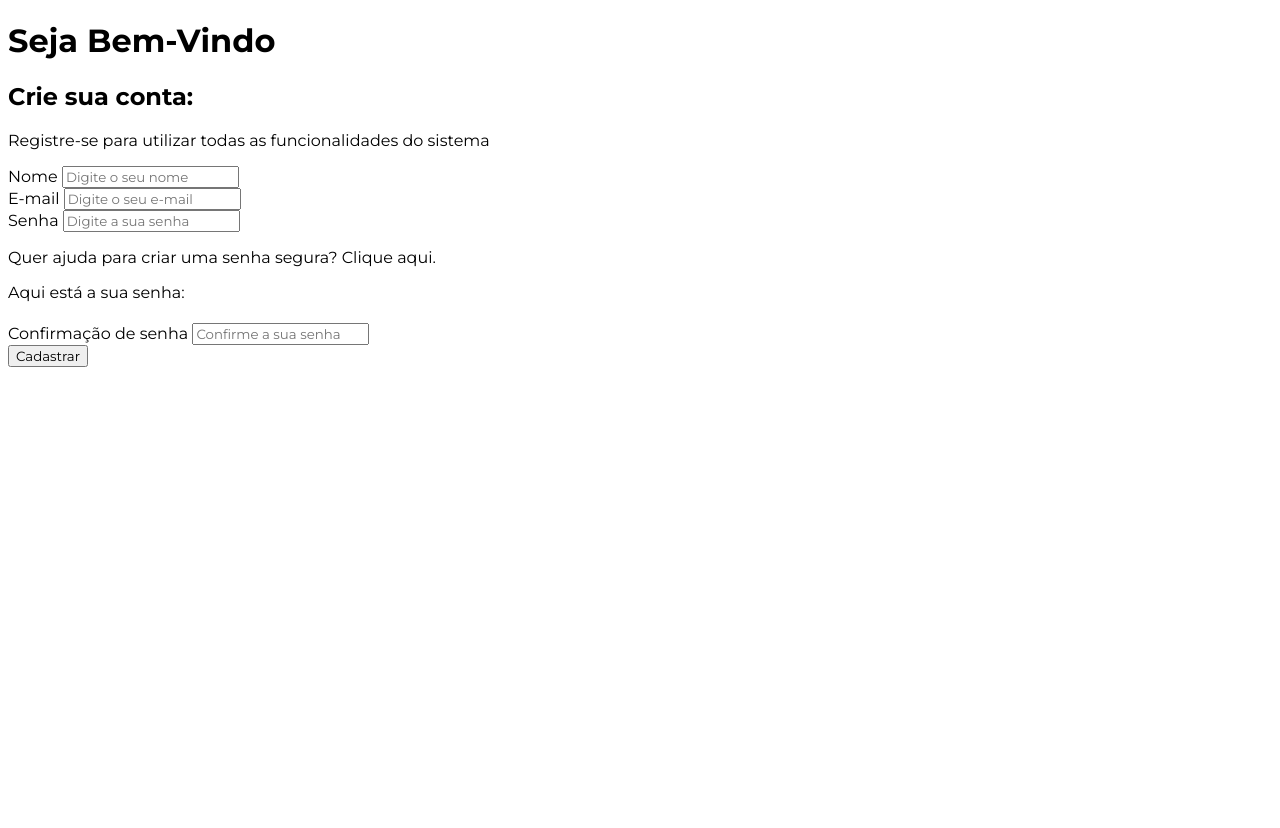
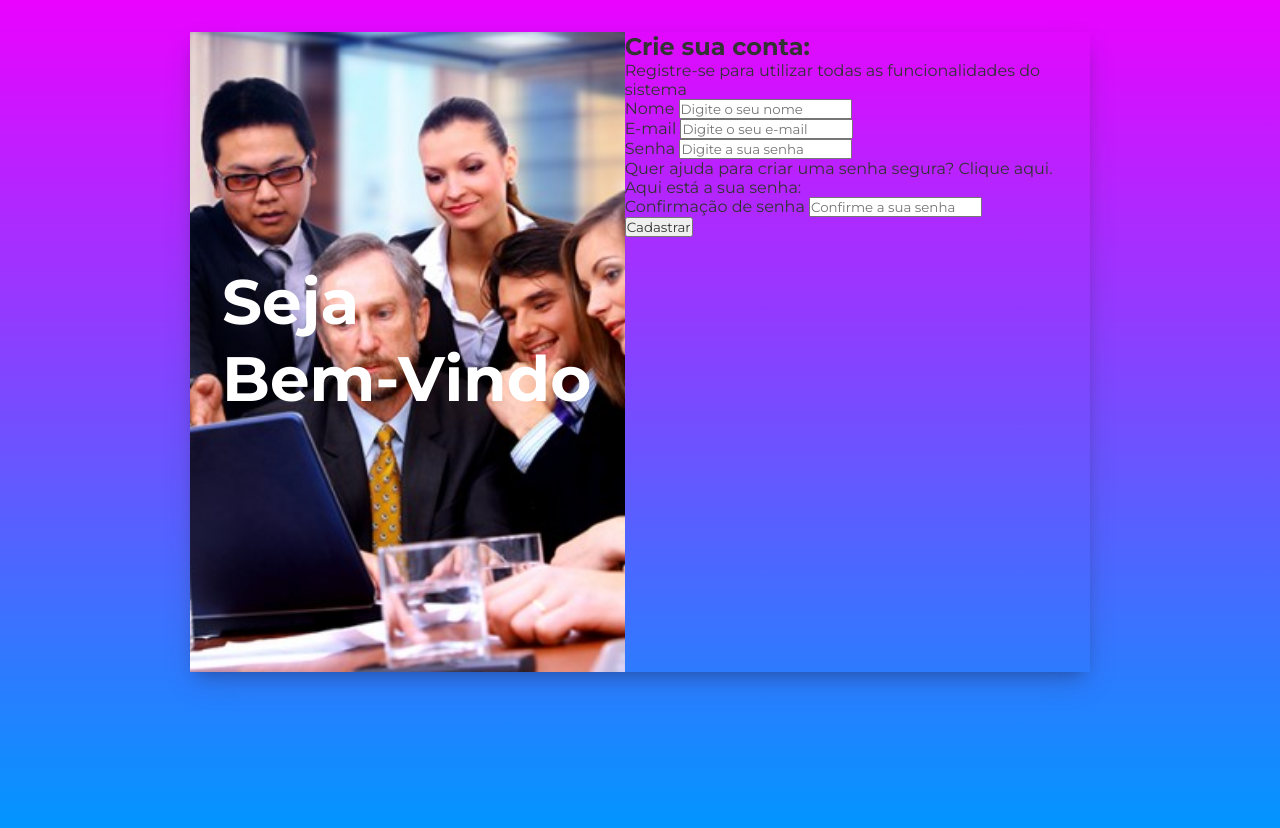
Before and after one commit to DougConceicao/GeradorDeSenhas, a plain HTML site: page index.html in a window 1280 px wide. Before the commit the page ends 800 px from the top, so only its background shows below. Drawn offline with Linux system fonts and the light colour scheme.

Commit message:
1 parte CSS

```diff
--- a/CSS/style.css
+++ b/CSS/style.css
@@ -1,3 +1,51 @@
 * {
-    font-family: 'Montserrat', sans-serif;;
+    font-family: 'Montserrat', sans-serif;
+    padding: 0;
+    margin: 0;
+    box-sizing: border-box;
+    color: #333;
 }
+
+html, body {
+    height: auto;
+    min-height: 100vh;
+}
+
+html {
+    background: linear-gradient(180deg, #ea03ff 0%, #0097ff 100%);
+}
+
+input:focus {
+    outline: none;
+}
+
+#register-container {
+    max-width: 900px;
+    min-height: 80vh;
+    margin: 2rem auto;
+    display: flex;
+    box-shadow: rgba(50,50,93,0.25) 0px 13px 27px -5px,
+    rgba(0, 0, 0, 0.3) 0px 8px 16px -8px;
+}
+
+#register-banner {
+    background: url(/img/trabalho-em-equipe-cursos-cpt.jpg);
+    background-size: cover;
+    background-position: center;
+    width: 50%;
+}
+
+#banner-layer {
+    background-color: rgba(25, 11, 122, 0,7);
+    height: 100%;
+    padding: 2rem;
+    display: flex;
+    align-items: center;
+}
+
+#register-banner h1 {
+    font-size: 3.92rem;
+    margin-bottom: 1.5rem;
+    color: #fff;
+    word-spacing: 50rem;
+}
```
